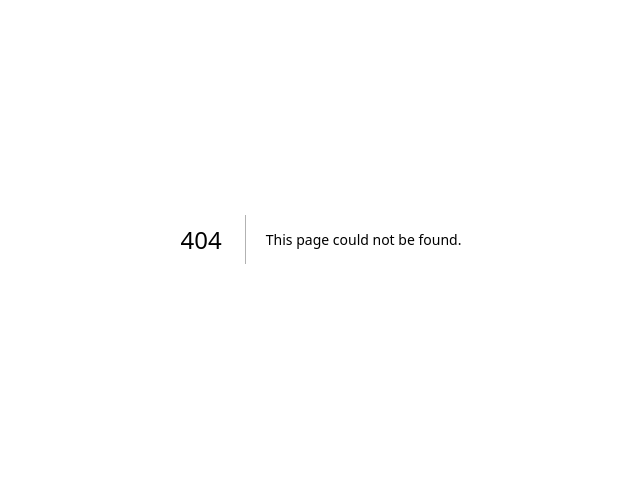
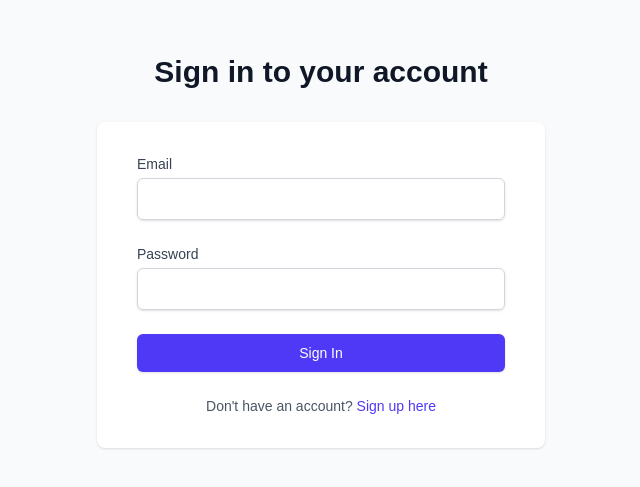
Before and after one commit to GayanKavinda/finance-frontend-slts, a Next.js app: page /signin in a window 1280 px wide. Before the commit this address had no page. Shown: the part 161-648 px from the top of the page, without its empty margins (319-959 px from the left). Built offline with nearby package versions, Linux system fonts and the light colour scheme; no server answers.

Commit message:
feat: Implement user authentication with signup, signin, global auth context, and secure API integration.

```diff
--- /dev/null
+++ b/app/dashboard/page.js
@@ -0,0 +1,32 @@
+'use client'
+
+import { useAuth } from '@/context/AuthContext';
+import { useRouter } from 'next/navigation';
+import { useEffect } from 'react';
+
+export default function Dashboard() {
+  const { user, loading, logout } = useAuth();
+  const router = useRouter();
+
+  useEffect(() => {
+    if (!loading && !user) {
+      router.push('/signin');
+    }
+  }, [user, loading, router]);
+
+  if (loading) return <p>Loading...</p>;
+  if (!user) return null;
+
+  return (
+    <div className="p-8">
+      <h1 className="text-3xl font-bold">Welcome back, {user.name}!</h1>
+      <p className="mt-4">This is your secure finance dashboard.</p>
+      <button
+        onClick={logout}
+        className="mt-6 px-4 py-2 bg-red-600 text-white rounded hover:bg-red-700"
+      >
+        Logout
+      </button>
+    </div>
+  );
+}
--- a/app/layout.js
+++ b/app/layout.js
@@ -1,5 +1,6 @@
+import "./globals.css";
 import { Geist, Geist_Mono } from "next/font/google";
-import "./globals.css";
+import Providers from '@/components/Providers';  // Client wrapper
 
 const geistSans = Geist({
   variable: "--font-geist-sans",
@@ -12,17 +13,17 @@ const geistMono = Geist_Mono({
 });
 
 export const metadata = {
-  title: "Create Next App",
-  description: "Generated by create next app",
+  title: "Finance App",
+  description: "Secure finance management",
 };
 
 export default function RootLayout({ children }) {
   return (
     <html lang="en">
-      <body
-        className={`${geistSans.variable} ${geistMono.variable} antialiased`}
-      >
-        {children}
+      <body className={`${geistSans.variable} ${geistMono.variable} antialiased`}>
+        <Providers>
+          {children}
+        </Providers>
       </body>
     </html>
   );
--- /dev/null
+++ b/app/signin/page.js
@@ -0,0 +1,107 @@
+'use client';
+
+import { useForm } from 'react-hook-form';
+import { yupResolver } from '@hookform/resolvers/yup';
+import * as yup from 'yup';
+import axios from '@/lib/axios';  // ← Custom axios
+import { useSnackbar } from 'notistack';
+import Link from 'next/link';
+import { useRouter } from 'next/navigation';
+import { fetchCsrf } from '@/lib/auth';
+
+const schema = yup.object({
+  email: yup.string().required('Email is required').email('Invalid email'),
+  password: yup.string().required('Password is required'),
+});
+
+export default function Signin() {
+  const { enqueueSnackbar } = useSnackbar();
+  const router = useRouter();
+
+  const {
+    register,
+    handleSubmit,
+    formState: { errors, isSubmitting },
+  } = useForm({
+    resolver: yupResolver(schema),
+  });
+
+  const onSubmit = async (data) => {
+  try {
+    console.log('Step 1: Fetching CSRF cookie...');
+    await fetchCsrf(); // This MUST succeed
+
+    console.log('Step 2: Attempting login...');
+    const response = await axios.post('/api/login', data);
+    console.log('Login response:', response.data);
+
+    enqueueSnackbar('Welcome back! Login successful.', { variant: 'success' });
+    router.push('/dashboard');
+  } catch (error) {
+    console.error('Login error:', error);
+    console.error('Response data:', error.response?.data);
+    console.error('Status:', error.response?.status);
+
+    if (error.response?.status === 401) {
+      enqueueSnackbar('Invalid email or password.', { variant: 'error' });
+    } else if (error.response?.status === 422) {
+      enqueueSnackbar('Validation error. Check your input.', { variant: 'error' });
+    } else {
+      enqueueSnackbar('Login failed. Check console for details.', { variant: 'error' });
+    }
+  }
+};
+
+  return (
+    <div className="min-h-screen bg-gray-50 flex flex-col justify-center py-12 sm:px-6 lg:px-8">
+      <div className="sm:mx-auto sm:w-full sm:max-w-md">
+        <h2 className="mt-6 text-center text-3xl font-bold text-gray-900">
+          Sign in to your account
+        </h2>
+      </div>
+
+      <div className="mt-8 sm:mx-auto sm:w-full sm:max-w-md">
+        <div className="bg-white py-8 px-4 shadow sm:rounded-lg sm:px-10">
+          <form className="space-y-6" onSubmit={handleSubmit(onSubmit)}>
+            <div>
+              <label className="block text-sm font-medium text-gray-700">Email</label>
+              <input
+                {...register('email')}
+                type="email"
+                className="mt-1 block w-full px-3 py-2 border border-gray-300 rounded-md shadow-sm focus:outline-none focus:ring-indigo-600 focus:border-indigo-600"
+              />
+              {errors.email && <p className="mt-1 text-sm text-red-600">{errors.email.message}</p>}
+            </div>
+
+            <div>
+              <label className="block text-sm font-medium text-gray-700">Password</label>
+              <input
+                {...register('password')}
+                type="password"
+                className="mt-1 block w-full px-3 py-2 border border-gray-300 rounded-md shadow-sm focus:outline-none focus:ring-indigo-600 focus:border-indigo-600"
+              />
+              {errors.password && <p className="mt-1 text-sm text-red-600">{errors.password.message}</p>}
+            </div>
+
+            <button
+              type="submit"
+              disabled={isSubmitting}
+              className="w-full py-2 px-4 border border-transparent rounded-md shadow-sm text-sm font-medium text-white bg-indigo-600 hover:bg-indigo-700 disabled:opacity-50"
+            >
+              {isSubmitting ? 'Signing in...' : 'Sign In'}
+            </button>
+          </form>
+
+          <div className="mt-6 text-center">
+            <p className="text-sm text-gray-600">
+              Don&apos;t have an account?{' '}
+              <Link href="/signup" className="font-medium text-indigo-600 hover:text-indigo-500">
+                Sign up here
+              </Link>
+            </p>
+          </div>
+        </div>
+      </div>
+    </div>
+  );
+}
--- a/app/signup/page.js
+++ b/app/signup/page.js
@@ -3,33 +3,32 @@
 import { useForm } from 'react-hook-form';
 import { yupResolver } from '@hookform/resolvers/yup';
 import * as yup from 'yup';
-import axios from 'axios';
-import { useSnackbar, SnackbarProvider } from 'notistack';
+import axios from '@/lib/axios';  // ← IMPORTANT: Your custom axios
+import { useSnackbar } from 'notistack';
 import Link from 'next/link';
 import { useRouter } from 'next/navigation';
+import { fetchCsrf } from '@/lib/auth';
 
-// Wrap the page with SnackbarProvider (we'll handle it properly in layout later)
-function SignupPage() {
-  const { enqueueSnackbar } = useSnackbar();
-  const router = useRouter();
-
-  // Validation schema matching Laravel rules
 const schema = yup.object({
   name: yup.string().required('Name is required').max(255),
   email: yup.string().required('Email is required').email('Invalid email format'),
   password: yup
     .string()
     .required('Password is required')
-      .min(8, 'Password must be at least 8 characters')
-      .matches(/[a-z]/, 'Must contain a lowercase letter')
-      .matches(/[A-Z]/, 'Must contain an uppercase letter')
+    .min(8, 'At least 8 characters')
+    .matches(/[a-z]/, 'Must contain lowercase')
+    .matches(/[A-Z]/, 'Must contain uppercase')
     .matches(/[0-9]/, 'Must contain a number')
     .matches(/[^a-zA-Z0-9]/, 'Must contain a symbol'),
   password_confirmation: yup
     .string()
     .oneOf([yup.ref('password')], 'Passwords do not match')
-      .required('Please confirm your password'),
+    .required('Confirm password required'),
 });
+
+export default function Signup() {
+  const { enqueueSnackbar } = useSnackbar();
+  const router = useRouter();
 
   const {
     register,
@@ -41,19 +40,23 @@ function SignupPage() {
 
   const onSubmit = async (data) => {
     try {
-      const response = await axios.post('/api/register', data);
+      // 1. Get CSRF cookie first
+      await fetchCsrf();
 
-      // Save token (simple localStorage for now)
-      localStorage.setItem('auth_token', response.data.token);
+      // 2. Register — session cookie set automatically
+      await axios.post('/api/register', data);
 
-      enqueueSnackbar('Registration successful! Welcome!', { variant: 'success' });
-      router.push('/'); // Redirect to home or dashboard later
+      enqueueSnackbar('Account created successfully! You are now logged in.', {
+        variant: 'success',
+      });
+      router.push('/dashboard');
     } catch (error) {
       if (error.response?.data?.errors) {
-        // Show each Laravel validation error
-        Object.values(error.response.data.errors).flat().forEach((message) => {
-          enqueueSnackbar(message, { variant: 'error' });
+        Object.values(error.response.data.errors).flat().forEach((msg) => {
+          enqueueSnackbar(msg, { variant: 'error' });
         });
+      } else if (error.response?.data?.message) {
+        enqueueSnackbar(error.response.data.message, { variant: 'error' });
       } else {
         enqueueSnackbar('Registration failed. Please try again.', { variant: 'error' });
       }
@@ -67,7 +70,7 @@ function SignupPage() {
           Create your account
         </h2>
         <p className="mt-2 text-center text-sm text-gray-600">
-          Secure finance management starts here
+          Join our secure finance platform
         </p>
       </div>
 
@@ -75,71 +78,61 @@ function SignupPage() {
         <div className="bg-white py-8 px-4 shadow sm:rounded-lg sm:px-10">
           <form className="space-y-6" onSubmit={handleSubmit(onSubmit)}>
             <div>
-              <label htmlFor="name" className="block text-sm font-medium text-gray-700">
-                Full Name
-              </label>
+              <label className="block text-sm font-medium text-gray-700">Full Name</label>
               <input
                 {...register('name')}
                 type="text"
-                className="mt-1 block w-full px-3 py-2 border border-gray-300 rounded-md shadow-sm focus:outline-none focus:ring-indigo-500 focus:border-indigo-500"
+                className="mt-1 block w-full px-3 py-2 border border-gray-300 rounded-md shadow-sm focus:outline-none focus:ring-indigo-600 focus:border-indigo-600"
               />
               {errors.name && <p className="mt-1 text-sm text-red-600">{errors.name.message}</p>}
             </div>
 
             <div>
-              <label htmlFor="email" className="block text-sm font-medium text-gray-700">
-                Email Address
-              </label>
+              <label className="block text-sm font-medium text-gray-700">Email Address</label>
               <input
                 {...register('email')}
                 type="email"
-                className="mt-1 block w-full px-3 py-2 border border-gray-300 rounded-md shadow-sm focus:outline-none focus:ring-indigo-500 focus:border-indigo-500"
+                className="mt-1 block w-full px-3 py-2 border border-gray-300 rounded-md shadow-sm focus:outline-none focus:ring-indigo-600 focus:border-indigo-600"
               />
               {errors.email && <p className="mt-1 text-sm text-red-600">{errors.email.message}</p>}
             </div>
 
             <div>
-              <label htmlFor="password" className="block text-sm font-medium text-gray-700">
-                Password
-              </label>
+              <label className="block text-sm font-medium text-gray-700">Password</label>
               <input
                 {...register('password')}
                 type="password"
-                className="mt-1 block w-full px-3 py-2 border border-gray-300 rounded-md shadow-sm focus:outline-none focus:ring-indigo-500 focus:border-indigo-500"
+                className="mt-1 block w-full px-3 py-2 border border-gray-300 rounded-md shadow-sm focus:outline-none focus:ring-indigo-600 focus:border-indigo-600"
               />
               {errors.password && <p className="mt-1 text-sm text-red-600">{errors.password.message}</p>}
             </div>
 
             <div>
-              <label htmlFor="password_confirmation" className="block text-sm font-medium text-gray-700">
-                Confirm Password
-              </label>
+              <label className="block text-sm font-medium text-gray-700">Confirm Password</label>
               <input
                 {...register('password_confirmation')}
                 type="password"
-                className="mt-1 block w-full px-3 py-2 border border-gray-300 rounded-md shadow-sm focus:outline-none focus:ring-indigo-500 focus:border-indigo-500"
+                className="mt-1 block w-full px-3 py-2 border border-gray-300 rounded-md shadow-sm focus:outline-none focus:ring-indigo-600 focus:border-indigo-600"
               />
               {errors.password_confirmation && (
                 <p className="mt-1 text-sm text-red-600">{errors.password_confirmation.message}</p>
               )}
             </div>
 
-            <div>
             <button
               type="submit"
               disabled={isSubmitting}
-                className="w-full flex justify-center py-2 px-4 border border-transparent rounded-md shadow-sm text-sm font-medium text-white bg-indigo-600 hover:bg-indigo-700 focus:outline-none focus:ring-2 focus:ring-offset-2 focus:ring-indigo-500 disabled:opacity-50"
+              className="w-full py-2 px-4 border border-transparent rounded-md shadow-sm text-sm font-medium text-white bg-indigo-600 hover:bg-indigo-700 focus:outline-none focus:ring-2 focus:ring-offset-2 focus:ring-indigo-500 disabled:opacity-50"
             >
               {isSubmitting ? 'Creating Account...' : 'Sign Up'}
             </button>
-            </div>
           </form>
 
           <div className="mt-6 text-center">
             <p className="text-sm text-gray-600">
               Already have an account?{' '}
               <Link href="/signin" className="font-medium text-indigo-600 hover:text-indigo-500">
-                Sign in
+                Sign in here
               </Link>
             </p>
           </div>
@@ -148,12 +141,3 @@ function SignupPage() {
     </div>
   );
 }
-
-// Wrapper to provide Snackbar context
-export default function Signup() {
-  return (
-    <SnackbarProvider maxSnack={3}>
-      <SignupPage />
-    </SnackbarProvider>
-  );
-}
--- a/jsconfig.json
+++ b/jsconfig.json
@@ -1,7 +1,8 @@
 {
   "compilerOptions": {
+    "baseUrl": ".",
     "paths": {
-      "@/*": ["./*"]
+      "@/*": ["src/*"]
     }
   }
 }
--- /dev/null
+++ b/src/components/Providers.js
@@ -0,0 +1,14 @@
+'use client';
+
+import { AuthProvider } from '@/context/AuthContext';
+import { SnackbarProvider } from 'notistack';
+
+export default function Providers({ children }) {
+  return (
+    <SnackbarProvider maxSnack={5}>
+      <AuthProvider>
+        {children}
+      </AuthProvider>
+    </SnackbarProvider>
+  );
+}
--- /dev/null
+++ b/src/context/AuthContext.js
@@ -0,0 +1,46 @@
+'use client';
+
+import { createContext, useContext, useEffect, useState } from 'react';
+import axios from '@/lib/axios';
+import { fetchCsrf } from '@/lib/auth';
+
+const AuthContext = createContext();
+
+export function AuthProvider({ children }) {
+  const [user, setUser] = useState(null);
+  const [loading, setLoading] = useState(true);
+
+  const fetchUser = async () => {
+    try {
+      // Ensure CSRF cookie is present
+      await fetchCsrf();
+      const response = await axios.get('/api/user');
+      setUser(response.data);
+    } catch (error) {
+      setUser(null);
+    } finally {
+      setLoading(false);
+    }
+  };
+
+  useEffect(() => {
+    fetchUser();
+  }, []);
+
+  const logout = async () => {
+    try {
+      await axios.post('/api/logout');
+    } catch (e) {
+      // Ignore errors
+    }
+    setUser(null);
+  };
+
+  return (
+    <AuthContext.Provider value={{ user, loading, refetch: fetchUser, logout }}>
+      {children}
+    </AuthContext.Provider>
+  );
+}
+
+export const useAuth = () => useContext(AuthContext);
--- /dev/null
+++ b/src/lib/auth.js
@@ -0,0 +1,21 @@
+import axios from "axios";
+
+// Fetch CSRF cookie (call before register/login)
+export const fetchCsrf = async () => {
+    await axios.get('/api/sanctum/csrf-cookie');
+};
+
+// Check if user is authenticated (call on app load or protected pages)
+export const getIser = async () => {
+    try {
+    const response = await axios.get('/api/user');
+    return response.data;
+  } catch (error) {
+    return null; // Unauthenticated
+  }
+}
+
+// Logout
+export const logout = async () => {
+  await axios.post('/api/logout');
+};
--- /dev/null
+++ b/src/lib/axios.js
@@ -0,0 +1,9 @@
+import Axios from "axios";
+
+const axios = Axios.create({
+  baseURL: '/', // Uses proxy in dev, same domain in prod
+  withCredentials: true, // Crucial: Sends/receives cookies
+  withXSRFToken: true,   // Auto-adds X-XSRF-TOKEN header from cookie
+});
+
+export default axios;
```
Lines whose indentation alone changed are shown as unchanged.
